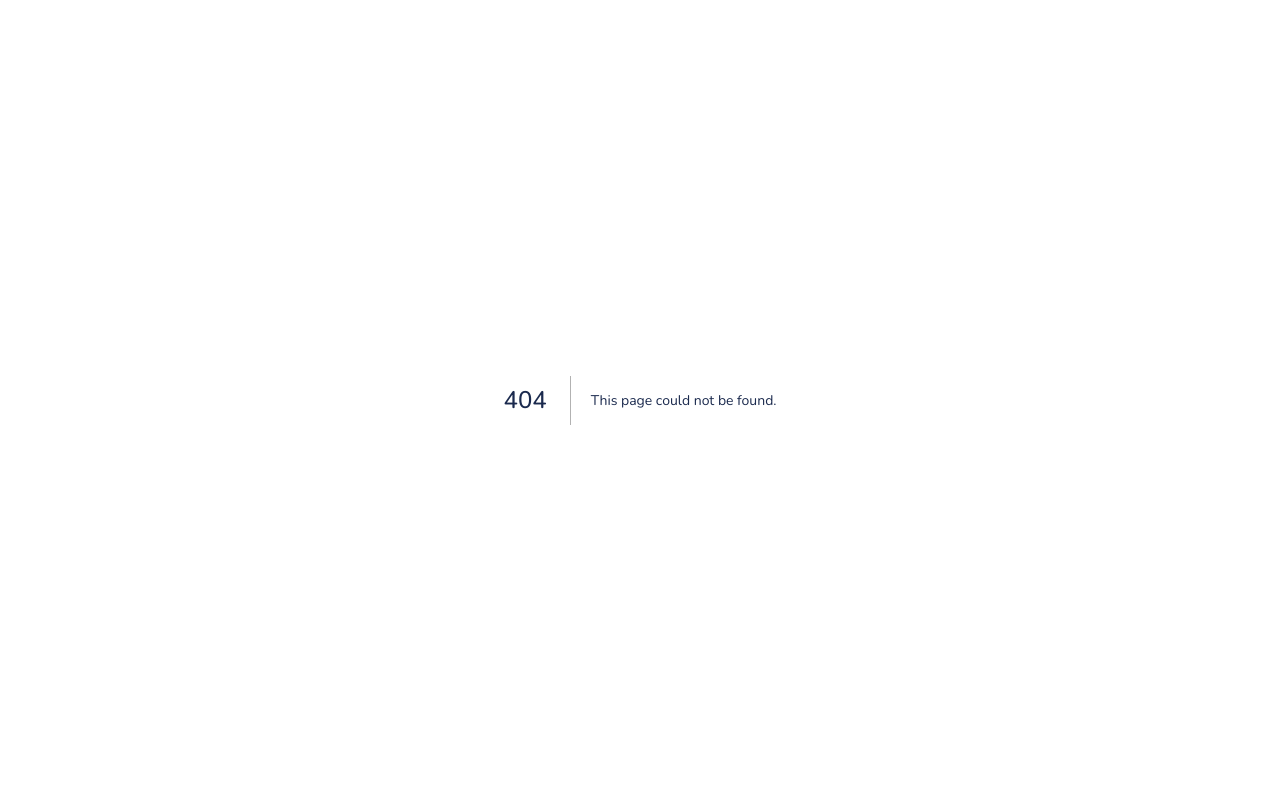
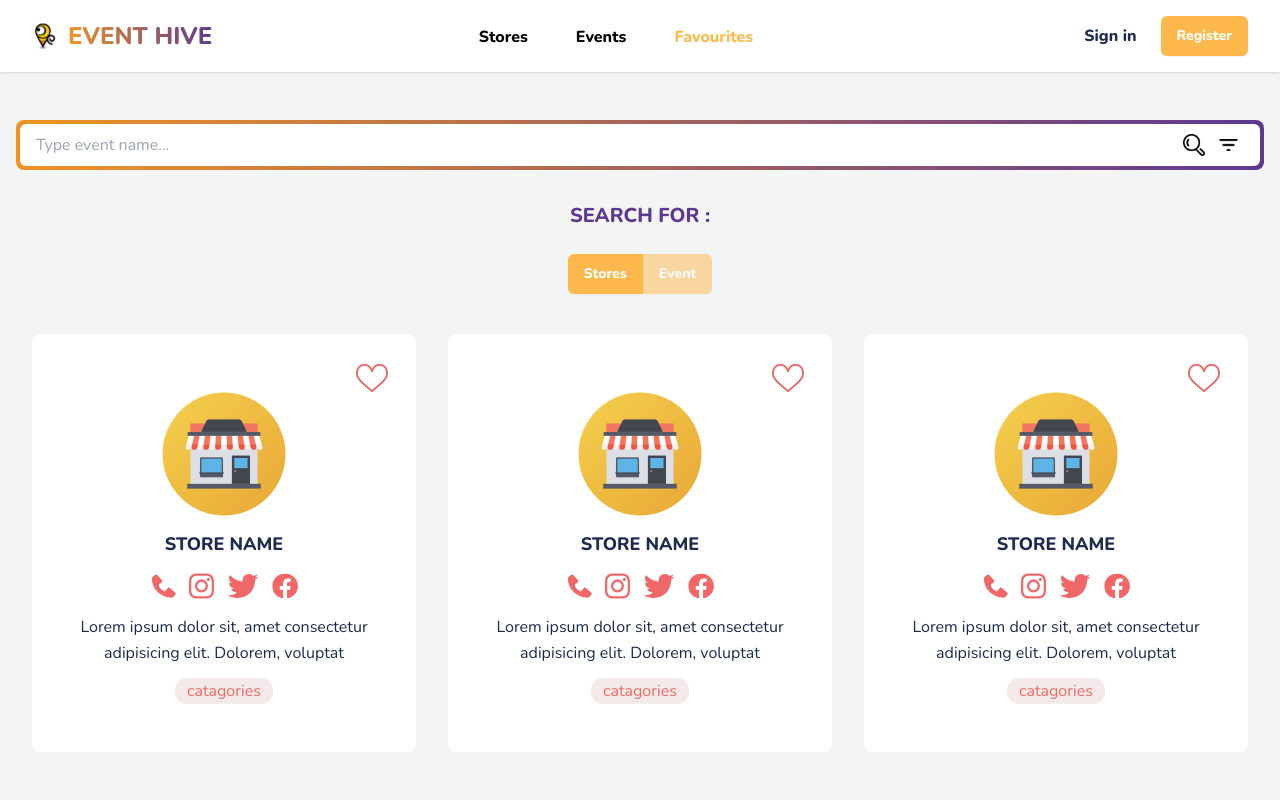
Before and after one commit to faynch/event-hive, a Next.js app: page /favourites in a window 1280 px wide. Before the commit this address had no page. Shown: the top 800 px of the page. Built offline with nearby package versions, Linux system fonts and the light colour scheme.

Commit message:
favourite page

```diff
--- a/src/component/Button.tsx
+++ b/src/component/Button.tsx
@@ -1,18 +1,25 @@
 import { useState } from 'react'
+import Image from 'next/image'
+import Checked from '../pages/assets/checked.svg'
+import Unchecked from '../pages/assets/unchecked.svg'
 
 export default function Button() {
     const [toggle, setToggle] = useState(false)
 
     return (
         <>
-        <div className='flex self-center'>
-            <button
-                className={`btn-xs btn-circle border-2 border-black bg-[#D9D9D9] mr-3 ${
-                    toggle ? 'bg-black' : 'bg-[#D9D9D9]'
-                }`}
-                onClick={() => setToggle(!toggle)}
-            ></button>
-            check box</div>
+            <div className="flex self-center">
+                <button
+                    onClick={() => setToggle(!toggle)}
+                >
+                    {toggle ? (
+                        <Image className='w-6' src={Checked} alt={''} />
+                    ) : (
+                        <Image className='w-6' src={Unchecked} alt={''} />
+                    )}
+                </button>
+                check box
+            </div>
         </>
     )
 }
--- a/src/component/Navbar.tsx
+++ b/src/component/Navbar.tsx
@@ -86,9 +86,9 @@ const Navbar = () => {
                             </li>
                             <li className="text-xl font-extrabold">
                                 <a
-                                    href="/blogs"
+                                    href="/favourites"
                                     className={`hover:text-secondary ${
-                                        currentRoute === '/blogs'
+                                        currentRoute === '/favourites'
                                             ? 'text-secondary'
                                             : 'text-black'
                                     }`}
--- a/src/component/Navigator.tsx
+++ b/src/component/Navigator.tsx
@@ -14,7 +14,7 @@ function Navigator() {
                 <input
                     type="text"
                     placeholder="Type event name..."
-                    className="max-w input-bordered input w-full rounded-md rounded-r-none border-r-0 bg-white py-2"
+                    className="max-w input-bordered input w-full rounded-md rounded-r-none border-r-0 pl-4 bg-white py-2"
                 />
                 <button className="bg-white">
                     <Image className="w-6" src={Search} alt={'Search'} />
--- a/src/pages/blogs.tsx
+++ /dev/null
@@ -1,22 +0,0 @@
-import Navbar from '../component/Navbar'
-import StoreCard from '../component/StoreCard'
-import Footer from '../component/Footer'
-import Navigator from '../component/Navigator'
-
-function blogs() {
-    return (
-        <>
-            <Navbar />
-            <div className="my-12 mx-auto flex flex-col justify-center lg:max-w-7xl ">
-                <Navigator />
-                <h4 className="m-8 mx-auto text-xl font-extrabold text-primary">SEARCH FOR :</h4>
-                <div className="my-60 grid grid-cols-1 gap-8 place-self-center lg:max-w-7xl lg:grid-cols-2 xl:grid-cols-3">
-
-                </div>
-            </div>
-            <Footer />
-        </>
-    )
-}
-
-export default blogs
--- /dev/null
+++ b/src/pages/favourites.tsx
@@ -0,0 +1,41 @@
+import Navbar from '../component/Navbar'
+import StoreCard from '../component/StoreCard'
+import Footer from '../component/Footer'
+import Navigator from '../component/Navigator'
+import { useState } from 'react'
+
+function favourites() {
+    const [toggle, setToggle] = useState(false)
+
+    return (
+        <>
+            <Navbar />
+            <div className="my-12 mx-auto flex flex-col justify-center lg:max-w-7xl">
+                <Navigator />
+                <h4 className="mx-auto mt-8 text-xl font-extrabold text-primary">
+                    SEARCH FOR :
+                </h4>
+                <div className="mt-6 mb-10 flex justify-center">
+                    <button onClick={() => setToggle(!toggle)}>
+                        <div className={`rounded-l-md bg-[#FFB84C]  px-4 py-2.5 text-sm font-semibold text-white shadow-sm hover:opacity-70 ${toggle ? 'opacity-50' : 'opacity-100'}`}>
+                            Stores
+                        </div>
+                    </button>
+                    <button onClick={() => setToggle(!toggle)}>
+                    <div className={`rounded-r-md text-sm bg-[#FFB84C] px-4 py-2.5 font-semibold text-white shadow-sm hover:opacity-70 ${toggle ? 'opacity-100' : 'opacity-50'}`}>
+                            Event
+                        </div>
+                    </button>
+                </div>
+                <div className="mb-8 grid grid-cols-1 gap-8 place-self-center lg:max-w-7xl lg:grid-cols-2 xl:grid-cols-3">
+                    <StoreCard />
+                    <StoreCard />
+                    <StoreCard />
+                </div>
+            </div>
+            <Footer />
+        </>
+    )
+}
+
+export default favourites
--- a/src/pages/stores.tsx
+++ b/src/pages/stores.tsx
@@ -3,7 +3,7 @@ import StoreCard from '../component/StoreCard'
 import Footer from '../component/Footer'
 import Navigator from '../component/Navigator'
 
-function store() {
+function stores() {
     return (
         <>
             <Navbar />
@@ -21,4 +21,4 @@ function store() {
     )
 }
 
-export default store
+export default stores
```
Also changed, not shown: src/pages/assets/checked.svg (added), src/pages/assets/unchecked.svg (added).
